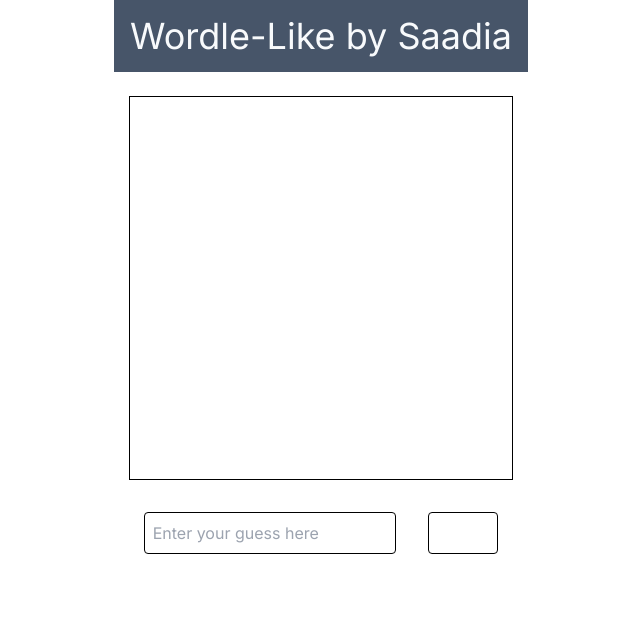
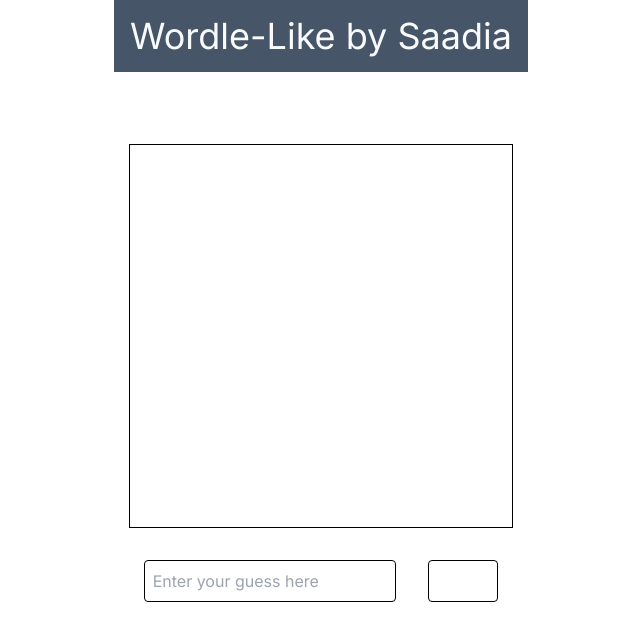
Before and after one commit to DevSaadia/wordle-like, a Next.js app: page / in a window 1280 px wide. Shown: the top 640 px of the page, without its empty margins (319-959 px from the left). Built offline with nearby package versions, Linux system fonts and the light colour scheme.

Commit message:
fix: instructions

```diff
--- a/app/components/Wordle.tsx
+++ b/app/components/Wordle.tsx
@@ -51,6 +51,8 @@
         <div className='flex flex-col items-center justify-center'>
             <h1 className='bg-slate-600 text-slate-50 text-center p-4 text-4xl'>Wordle-Like by Saadia</h1>
             <br />
+            {guessCount == 1 && <><p>Type in a 5 letter word and press enter to play</p><br /></>}
+
             <div className='flex-col flex items-center justify-center w-1/2'>
                 <div className='w-96 h-96 border items-center flex-col flex border-black'>
                     {guessedWords.map((guess: string, index: React.Key | null | undefined) => (<Guess key={index} correctWord={word} guess={guess} id={0} />))}
```
